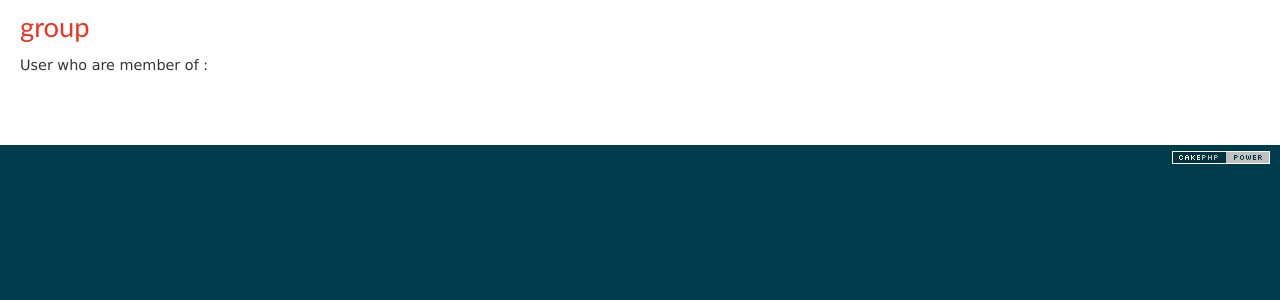
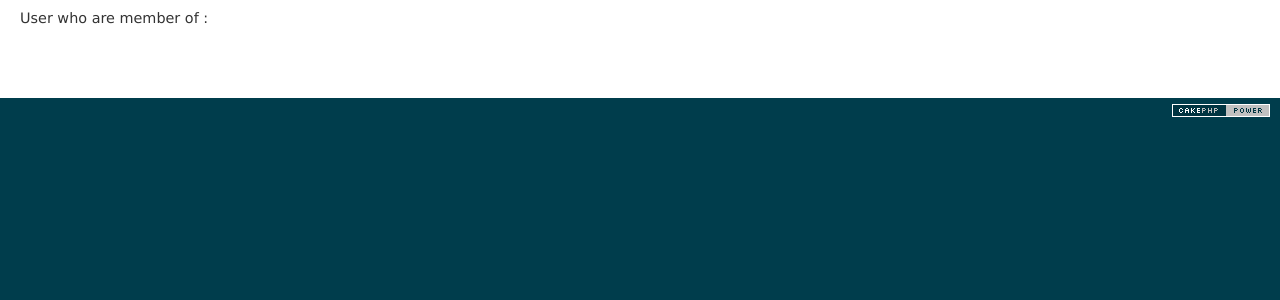
Before and after one commit to adhisimon/phpmotpserver, a CakePHP app: the page made by htdocs/app/views/groups/users.ctp in a window 1280 px wide. Shown: the part 63-363 px from the top of the page. Run offline with PHP 8.4 and a stand-in for CakePHP, Linux system fonts and the light colour scheme; the template is opened without the code that fills it, so the values that code supplies are empty; some libraries are stand-ins or nearby versions.

Commit message:
reenable /groups/view

```diff
--- a/htdocs/app/views/groups/index.ctp
+++ b/htdocs/app/views/groups/index.ctp
@@ -41,7 +41,7 @@
                 echo $html->link(
                     __('Detail', true),
                     array(
-                        'action' => 'users',
+                        'action' => 'view',
                         $group['Group']['id']
                     )
                 );
--- a/htdocs/app/views/groups/users.ctp
+++ b/htdocs/app/views/groups/users.ctp
@@ -8,10 +8,6 @@
  * @author Adhidarma <adhisimon@mondial.co.id>
  */
 ?>
-
-<h2>
-    <?php echo sprintf(__('%s group', true), $group['Group']['name']); ?>
-</h2>
 
 <?php
     echo sprintf(
```
